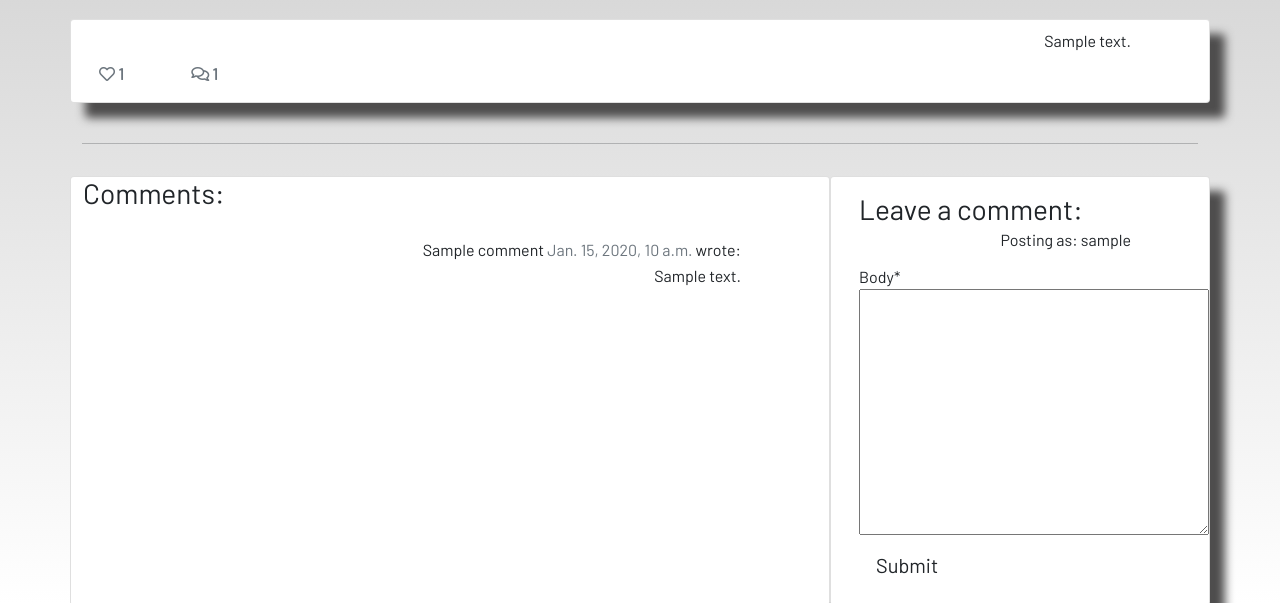
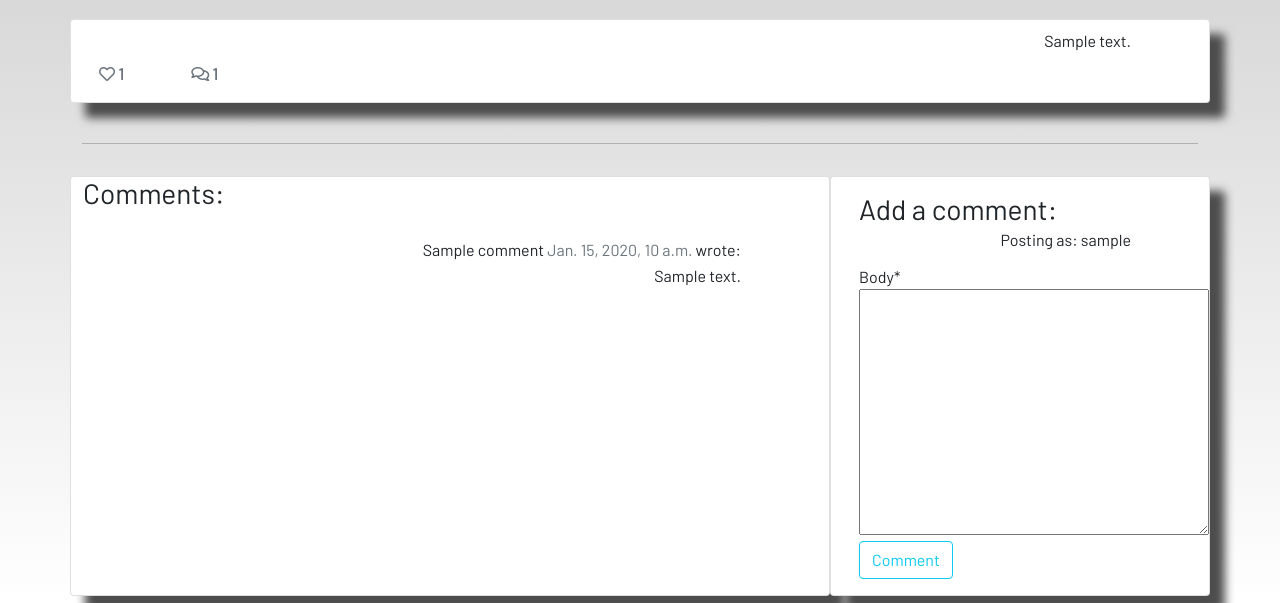
Before and after one commit to Georgette-Lumbe/traineesportal, a Django app: page /post_one/1 in a window 1280 px wide. Shown: the part 197-800 px from the top of the page. Run offline with Django 3.2, Linux system fonts and the light colour scheme; a user stored in the database is signed in; tables that the repository leaves empty hold one stand-in row (values such as "Sample post"); some libraries are stand-ins or nearby versions; some web fonts are replaced.

Commit message:
Add comment functionality

```diff
--- a/blog/views.py
+++ b/blog/views.py
@@ -1,4 +1,4 @@
-from django.shortcuts import render, redirect
+from django.shortcuts import render, redirect, get_object_or_404
 from django.contrib.auth.decorators import login_required
 from django.contrib import messages
 from django.views import generic
@@ -167,11 +167,44 @@ def post_one(request, post_id):
     context = {
         "post": post,
         "comments": comments,
+        "commented": False,
         "liked": liked,
         "comment_form": CommentForm()
         }
 
     return render(request, 'post_one.html', context)
+
+
+def post(self, request, slug, *args, **kwargs):
+    queryset = Post.objects.filter(status=1)
+    post = get_object_or_404(queryset, slug=slug)
+    comments = post.comments.filter(approved=True).order_by("-created_on")
+    liked = False
+    if post.likes.filter().exists():
+        liked = True
+
+    comment_form = CommentForm(data=request.POST)
+
+    if comment_form.is_valid():
+        comment_form.instance.email = request.user.email
+        comment_form.instance.name = request.user.username
+        comment = comment_form.save(commit=False)
+        comment.post = post
+        comment.save()
+    else:
+        comment_form = CommentForm()
+
+    return render(
+            request,
+            "post_detail.html",
+            {
+                "post": post,
+                "comments": comments,
+                "commented": True,
+                "comment_form": comment_form,
+                "liked": liked
+            }
+        )
 
 
 @login_required
--- a/templates/post_one.html
+++ b/templates/post_one.html
@@ -86,12 +86,12 @@
                 {% else %}
                 {% if user.is_authenticated %}
 
-                <h3>Leave a comment:</h3>
+                <h3>Add a comment:</h3>
                 <p>Posting as: {{ user.username }}</p>
                 <form method="post" style="margin-top: 1.3em;">
                     {{ comment_form | crispy }}
                     {% csrf_token %}
-                    <button type="submit" class="btn btn-signup btn-lg">Submit</button>
+                    <button type="submit" class="btn btn-outline-info">Comment</button>
                 </form>
                 {% endif %}
                 {% endif %}
```
